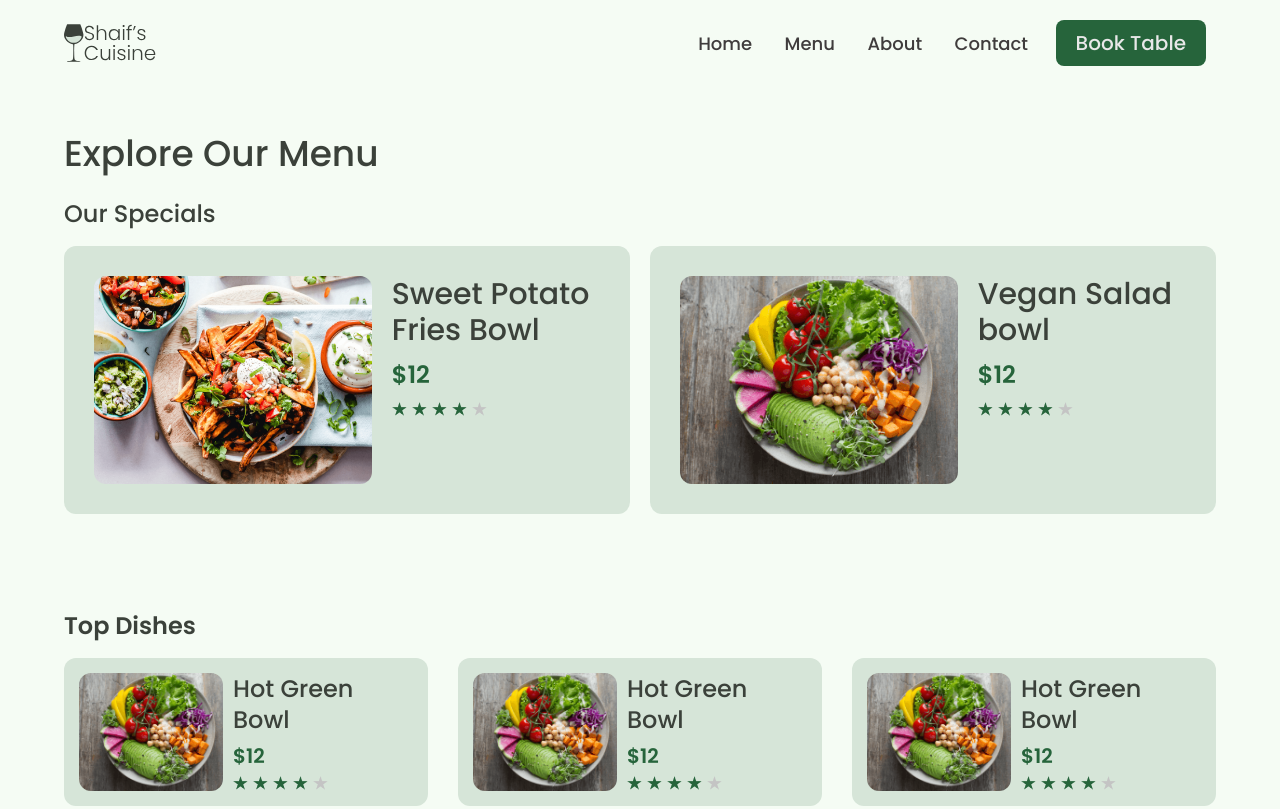
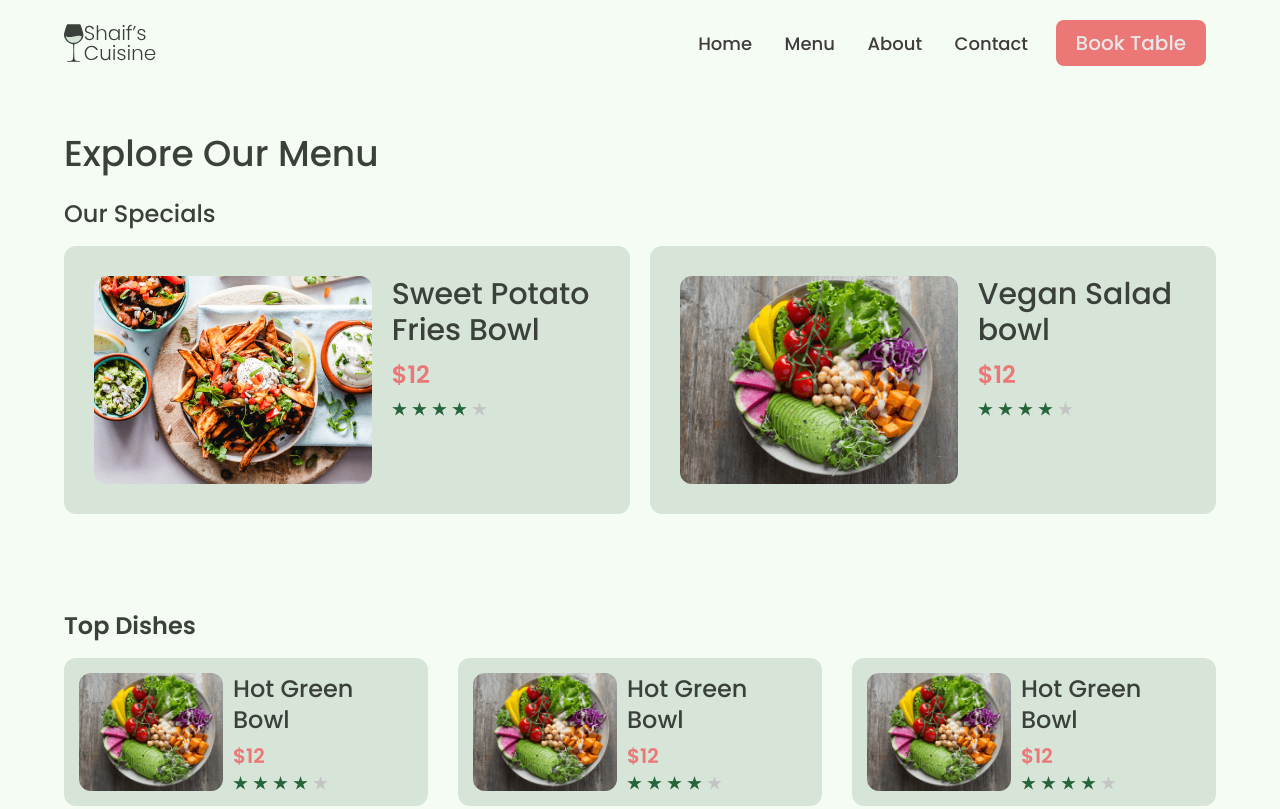
Before and after one commit to Saurabh-2102/food-restaurant-web., a plain HTML site: page menu.html in a window 1280 px wide. Shown: the top 809 px of the page. Drawn offline with nearby package versions, Linux system fonts and the light colour scheme.

Commit message:
update color

```diff
--- a/globalStyles.css
+++ b/globalStyles.css
@@ -22,7 +22,7 @@ section {
 	margin: 0 auto;
 }
 :root {
-	--green-1: #26643b;
+	--green-1: #eb7777;
 	--green-2: #a2de96;
 	--lightGreen-1: #d6e5d8;
 	--lightGreen-2: #f5fcf4;
```
